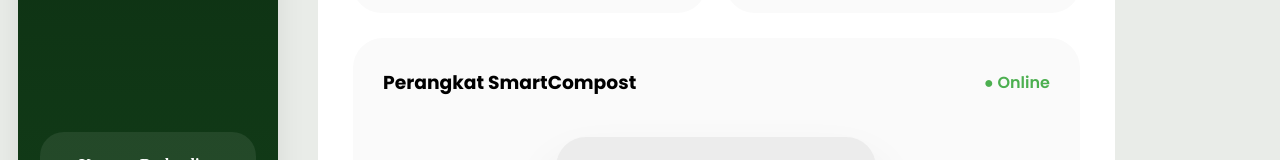
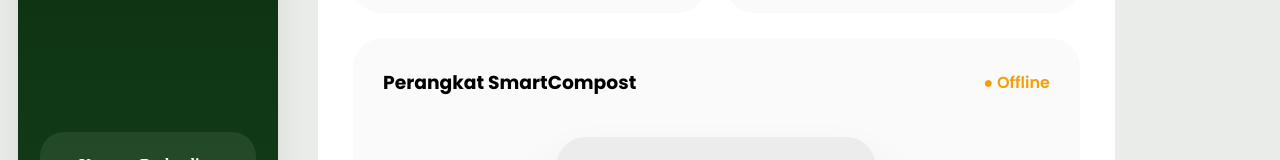
Before and after one commit to selametmaulana/Smart-Compost, a Vue app: page /dashboard/perangkat in a window 1280 px wide. Shown: the part 528-688 px from the top of the page. Built offline with nearby package versions, Linux system fonts and the light colour scheme; no server answers.

Commit message:
perangkat

```diff
--- a/src/views/perangkat.vue
+++ b/src/views/perangkat.vue
@@ -116,9 +116,11 @@
 
               <h3>Perangkat SmartCompost</h3>
 
-              <span>
-                ● Online
-              </span>
+              <span :style="{color:internetStatus ===
+              'Online'? '#4CAF50'
+              : '#f59e0b'}">
+              ● {{ internetStatus }}
+            </span>
 
             </div>
 
@@ -137,7 +139,12 @@
 
               </div>
 
-              <div class="device-light"></div>
+              <div
+  class="device-light"
+  :class="internetStatus === 'Online'
+    ? 'light-online'
+    : 'light-offline'"
+></div>
 
             </div>
 
```
Also changed, not shown: 1 other file (tests, documents, lock files or other folders).
